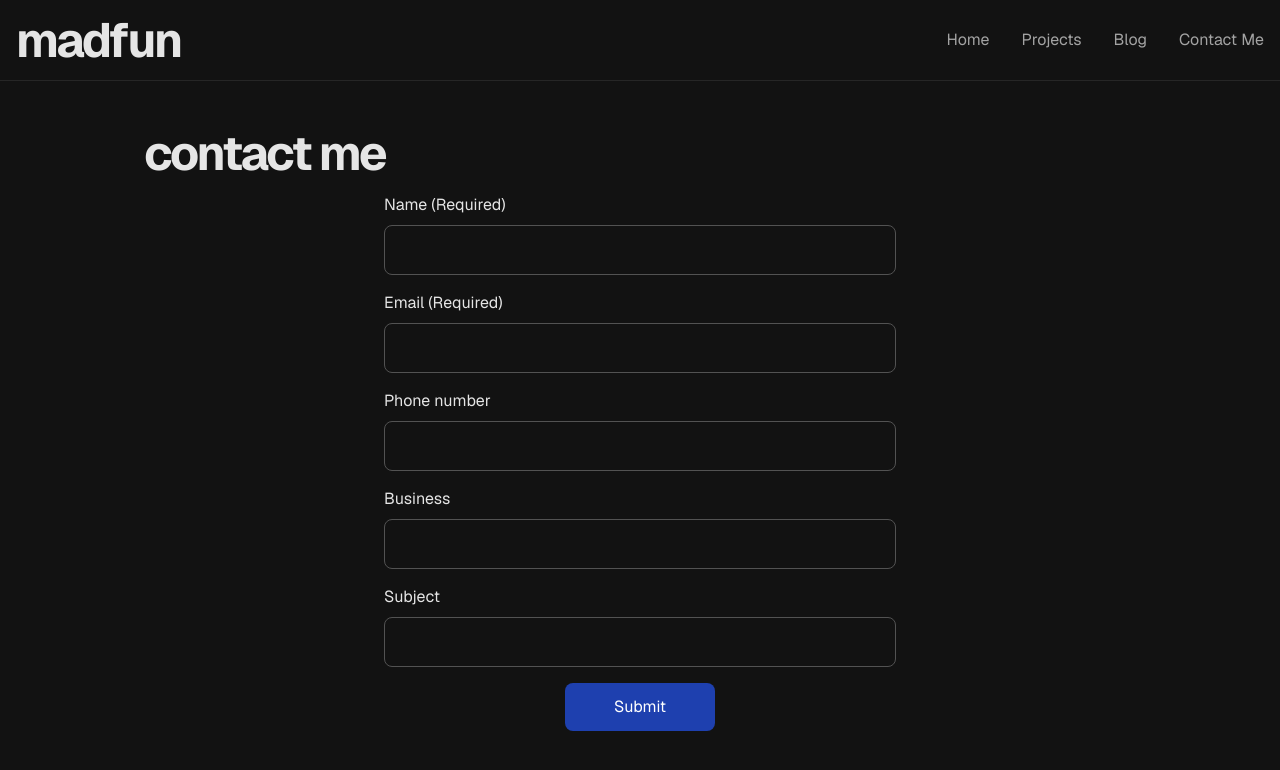
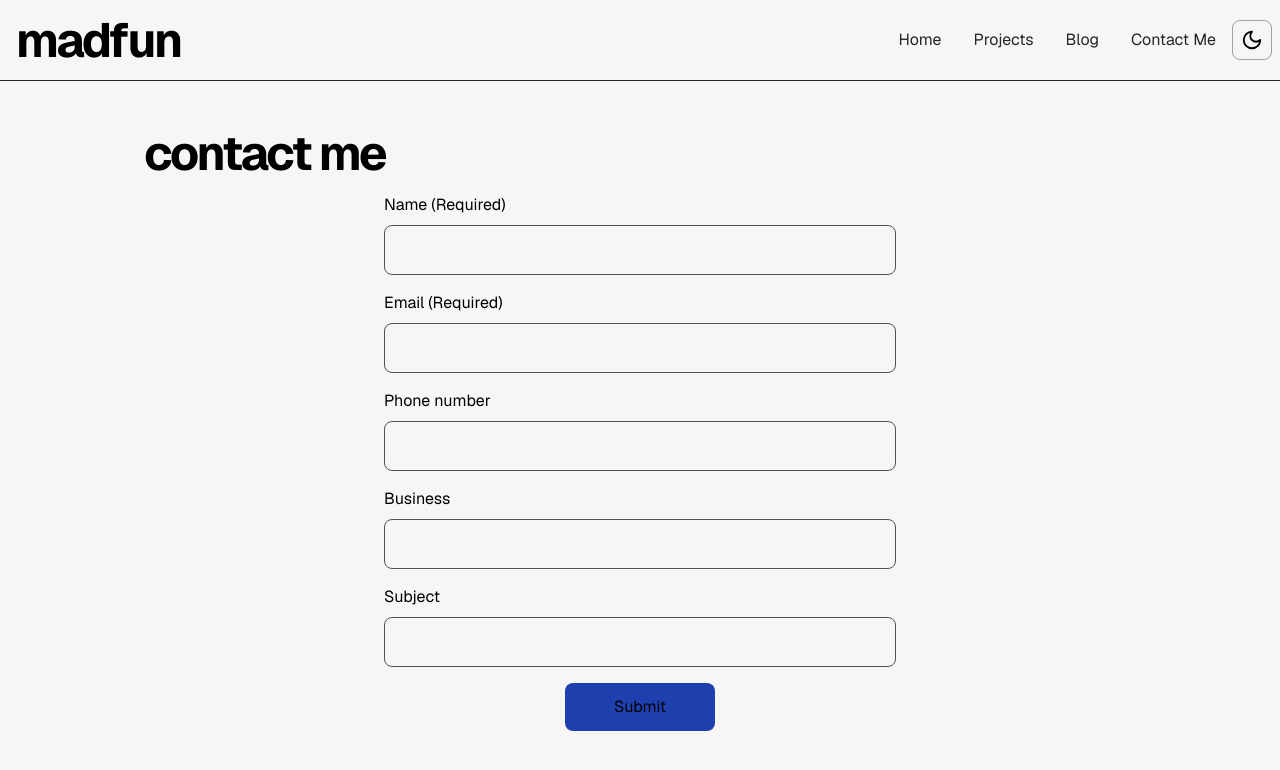
Before and after one commit to madfun12/nextportfolio, a Next.js app: page /contact in a window 1280 px wide. Shown: the top 770 px of the page. Built offline with nearby package versions, Linux system fonts and the light colour scheme.

Commit message:
reimplementing dark mode with next-themes

```diff
--- /dev/null
+++ b/app/components/Button.tsx
@@ -0,0 +1,18 @@
+interface ButtonProps {
+    children: React.ReactNode;
+    onClick: () => void;
+    className?: string;
+}
+
+const Button: React.FC<ButtonProps> = ({ children, onClick, className }) => {
+    return (
+        <button
+            className={`p-2 border text-black border-neutral-400 rounded-lg dark:border-neutral-700 dark:text-neutral-200 w-fit h-fit hover:bg-neutral-200 dark:hover:bg-neutral-800 transition ${className}`}
+            onClick={onClick}
+        >
+            {children}
+        </button>
+    );
+};
+
+export default Button;
--- a/app/components/Navbar.tsx
+++ b/app/components/Navbar.tsx
@@ -1,4 +1,8 @@
+"use client";
+import { useTheme } from "next-themes";
+import { Sun, Moon } from "lucide-react";
 import MobileMenu from "./mobileMenu";
+import Button from "./Button";
 
 const Navbar = () => {
     const routes = [
@@ -19,6 +23,8 @@ const Navbar = () => {
             href: "/contact",
         },
     ];
+
+    const { theme, setTheme } = useTheme();
     return (
         <div className="flex items-center justify-between sticky top-0 w-full bg-light-bg dark:bg-dark-bg border-b border-b-neutral-800 z-10">
             <a
@@ -27,7 +33,7 @@ const Navbar = () => {
             >
                 madfun
             </a>
-            <ul className="hidden md:flex">
+            <ul className="hidden md:flex items-center px-2">
                 {routes.map((link) => (
                     <li key={link.href}>
                         <a
@@ -38,6 +44,18 @@ const Navbar = () => {
                         </a>
                     </li>
                 ))}
+                <li>
+                    <Button
+                        onClick={() =>
+                            theme === "dark"
+                                ? setTheme("light")
+                                : setTheme("dark")
+                        }
+                    >
+                        <Sun size={22} className="hidden dark:block" />
+                        <Moon size={22} className="block dark:hidden" />
+                    </Button>
+                </li>
             </ul>
             <MobileMenu routes={routes} />
         </div>
--- /dev/null
+++ b/app/components/ThemeProvider.tsx
@@ -0,0 +1,9 @@
+"use client";
+
+import * as React from "react";
+import { ThemeProvider as NextThemesProvider } from "next-themes";
+import { type ThemeProviderProps } from "next-themes/dist/types";
+
+export function ThemeProvider({ children, ...props }: ThemeProviderProps) {
+    return <NextThemesProvider {...props}>{children}</NextThemesProvider>;
+}
--- a/app/components/contactForm.tsx
+++ b/app/components/contactForm.tsx
@@ -52,7 +52,7 @@ const ContactForm = () => {
                 <input
                     id="name"
                     {...register("name", { required: true })}
-                    className="border border-neutral-600 bg-transparent px-4 py-3 rounded-lg placeholder:text-neutral-300 text-white"
+                    className="border border-neutral-600 bg-transparent px-4 py-3 rounded-lg placeholder:text-neutral-300 dark:text-white"
                 />
                 {errors.name && (
                     <span className="text-red-400 ml-2">
@@ -68,7 +68,7 @@ const ContactForm = () => {
                     id="email"
                     type="email"
                     {...register("email", { required: true })}
-                    className="border border-neutral-600 bg-transparent px-4 py-3 rounded-lg placeholder:text-neutral-300 text-white"
+                    className="border border-neutral-600 bg-transparent px-4 py-3 rounded-lg placeholder:text-neutral-300 dark:text-white"
                 />
                 {errors.email && (
                     <span className="text-red-400 ml-2">
@@ -84,7 +84,7 @@ const ContactForm = () => {
                     id="phone"
                     type="tel"
                     {...register("phone")}
-                    className="border border-neutral-600 bg-transparent px-4 py-3 rounded-lg placeholder:text-neutral-300 text-white"
+                    className="border border-neutral-600 bg-transparent px-4 py-3 rounded-lg placeholder:text-neutral-300 dark:text-white"
                 />
             </div>
             <div className="flex flex-col w-full">
@@ -97,7 +97,7 @@ const ContactForm = () => {
                 <input
                     id="business"
                     {...register("business")}
-                    className="border border-neutral-600 bg-transparent px-4 py-3 rounded-lg placeholder:text-neutral-300 text-white"
+                    className="border border-neutral-600 bg-transparent px-4 py-3 rounded-lg placeholder:text-neutral-300 dark:text-white"
                 />
             </div>
             <div className="flex flex-col w-full">
@@ -107,7 +107,7 @@ const ContactForm = () => {
                 <input
                     id="subject"
                     {...register("subject")}
-                    className="border border-neutral-600 bg-transparent px-4 py-3 rounded-lg placeholder:text-neutral-300 text-white"
+                    className="border border-neutral-600 bg-transparent px-4 py-3 rounded-lg placeholder:text-neutral-300 dark:text-white"
                 />
             </div>
             <button
@@ -116,7 +116,7 @@ const ContactForm = () => {
                     sent
                         ? "bg-green-600"
                         : "bg-blue-800 hover:bg-blue-900 disabled:bg-blue-900"
-                } px-4 py-3 rounded-lg transition w-fit disabled:cursor-not-allowed min-w-[150px] text-center text-white`}
+                } px-4 py-3 rounded-lg transition w-fit disabled:cursor-not-allowed min-w-[150px] text-center dark:text-white`}
                 disabled={loading || sent}
             >
                 {loading ? (
--- a/app/components/mobileMenu.tsx
+++ b/app/components/mobileMenu.tsx
@@ -1,6 +1,9 @@
 "use client";
 import { useState } from "react";
 import { FiMenu } from "react-icons/fi";
+import Button from "./Button";
+import { useTheme } from "next-themes";
+import { Moon, Sun } from "lucide-react";
 
 type Route = {
     name: string;
@@ -8,7 +11,7 @@ type Route = {
 };
 const MobileMenu = ({ routes }: { routes: Route[] }) => {
     const [isOpen, setIsOpen] = useState(false);
-
+    const { theme, setTheme } = useTheme();
     const toggleMenu = () => {
         setIsOpen(!isOpen);
     };
@@ -16,25 +19,35 @@ const MobileMenu = ({ routes }: { routes: Route[] }) => {
         <>
             <div
                 className="md:hidden p-4 cursor-pointer relative z-10"
-                onClick={toggleMenu}
                 role="button"
             >
-                <FiMenu
-                    className="text-neutral-800 dark:text-white"
-                    size="32"
-                />
+                <Button onClick={toggleMenu}>
+                    <FiMenu
+                        className="text-neutral-800 dark:text-white"
+                        size="32"
+                    />
+                </Button>
             </div>
             <div
                 className={`md:hidden fixed w-72 top-0 bg-[#e5e5e5d1] dark:bg-[#121212d1] h-screen backdrop-blur-md transition-[250ms] ${
                     isOpen ? "right-0" : "-right-72"
                 }`}
             >
-                <ul className="h-fit mt-20 flex flex-col items-end">
+                <Button
+                    onClick={() =>
+                        theme === "dark" ? setTheme("light") : setTheme("dark")
+                    }
+                    className="m-5"
+                >
+                    <Sun size={22} className="hidden dark:block" />
+                    <Moon size={22} className="block dark:hidden" />
+                </Button>
+                <ul className="h-fit mt-20 flex flex-col items-end p-4">
                     {routes.map((link) => (
-                        <li key={link.href} className="h-fit m-4">
+                        <li key={link.href} className="h-fit my-4">
                             <a
                                 href={link.href}
-                                className="p-4 dark:text-neutral-200 hover:text-blue-500 transition text-xl py-4"
+                                className="p-2 dark:text-neutral-200 hover:text-blue-500 transition text-xl py-4"
                             >
                                 {link.name}
                             </a>
--- a/app/globals.css
+++ b/app/globals.css
@@ -5,7 +5,7 @@
 @import url("https://fonts.googleapis.com/css2?family=IBM+Plex+Mono&family=Playfair+Display:ital,wght@0,400;1,700&display=swap");
 
 body {
-    background-color: #d6dbdc;
+    background-color: #f6f6f6;
 }
 
 .dark body {
--- a/app/layout.tsx
+++ b/app/layout.tsx
@@ -4,6 +4,7 @@ import { GeistSans, GeistMono } from "geist/font";
 import "./globals.css";
 import Navbar from "@/app/components/Navbar";
 import { Toaster } from "react-hot-toast";
+import { ThemeProvider } from "./components/ThemeProvider";
 
 const inter = Inter({ subsets: ["latin"] });
 
@@ -19,9 +20,15 @@ export default function RootLayout({
     return (
         <html lang="en" className="dark">
             <body className={`${GeistSans.className}`}>
-                <Toaster />
-                <Navbar />
-                <div>{children}</div>
+                <ThemeProvider
+                    attribute="class"
+                    defaultTheme="system"
+                    enableSystem
+                >
+                    <Toaster />
+                    <Navbar />
+                    <div>{children}</div>
+                </ThemeProvider>
             </body>
         </html>
     );
--- a/app/projects/trivia-game/components/Questions.tsx
+++ b/app/projects/trivia-game/components/Questions.tsx
@@ -3,6 +3,7 @@ import { Question } from "./TriviaGameComponent";
 import useTriviaStore from "@/hooks/useTriviaApi";
 
 import Confetti from "react-confetti";
+import Button from "@/app/components/Button";
 
 const Questions = ({ questions }: { questions: Question[] }) => {
     const triviaStore: any = useTriviaStore();
@@ -86,8 +87,8 @@ const Questions = ({ questions }: { questions: Question[] }) => {
                                             !submitted
                                                 ? ""
                                                 : answer.correct
-                                                ? "!border-green-600 dark:!border-green-500"
-                                                : "!border-red-600 dark:!border-red-500"
+                                                ? "peer-checked:!bg-green-700 !border-green-700 dark:peer-checked:!bg-green-500 dark:peer-checked:!border-green-500 peer-[:not(:checked)]:!border-4"
+                                                : "peer-checked:!bg-red-700 peer-checked:!border-red-700 dark:peer-checked:!bg-red-500 dark:peer-checked:!border-red-500"
                                         }`}
                                     >
                                         {decodeURIComponent(answer.answer)}
@@ -115,12 +116,12 @@ const Questions = ({ questions }: { questions: Question[] }) => {
                 </p>
             )}
             {submitted && (
-                <button
-                    className="px-8 py-2 font-bold mx-auto bg-blue-700 rounded-lg text-white"
-                    onClick={triviaStore.restartGame}
+                <Button
+                    onClick={() => triviaStore.restartGame()}
+                    className="px-8 mx-auto"
                 >
                     Restart
-                </button>
+                </Button>
             )}
         </div>
     );
--- a/package.json
+++ b/package.json
@@ -15,7 +15,9 @@
     "geist": "^1.0.0",
     "gray-matter": "^4.0.3",
     "instagram-web-api": "^2.2.2",
+    "lucide-react": "^0.292.0",
     "next": "^14.0.1",
+    "next-themes": "^0.2.1",
     "nodemailer": "^6.9.7",
     "react": "^18.2.0",
     "react-confetti": "^6.1.0",
--- a/tailwind.config.ts
+++ b/tailwind.config.ts
@@ -18,7 +18,7 @@ const config: Config = {
                 mono: ["var(--font-geist-mono)"],
             },
             colors: {
-                "light-bg": "#d6dbdc",
+                "light-bg": "#f6f6f6",
                 "dark-bg": "#121212",
                 "dark-text": "#323232",
                 "light-text": "#fff",
```
Also changed, not shown: 1 other file (tests, documents, lock files or other folders).
